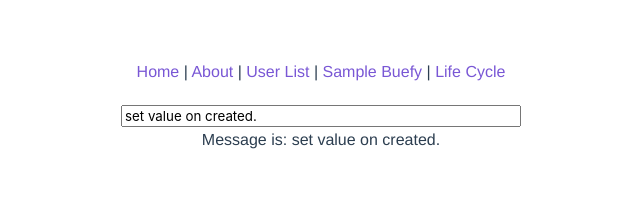
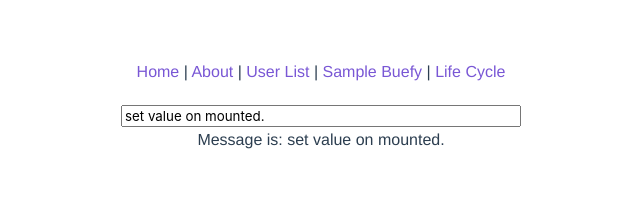
Before and after one commit to ksh-fthr/vue-work, a Vue app: page /life-cycle in a window 1280 px wide. Shown: the top 202 px of the page, without its empty margins (319-959 px from the left). Built offline with nearby package versions, Linux system fonts and the light colour scheme.

Commit message:
フックの動きの確認のためのログの出し方を見直した

```diff
--- a/src/views/LifeCycle.vue
+++ b/src/views/LifeCycle.vue
@@ -1,10 +1,10 @@
 <template>
   <div :class="$style.lifecycle">
     <input
-      v-model="properties.messsage"
-      :class="$style.messsage"
+      v-model="properties.message"
+      :class="$style.message"
       placeholder="edit me">
-    <p>Message is: {{ properties.messsage }}</p>
+    <p>Message is: {{ properties.message }}</p>
   </div>
 </template>
 
@@ -14,7 +14,7 @@ export default {
   data: function() {
     return {
       properties: {
-        messsage: 'default value.',
+        message: 'default value.',
       },
     }
   },
@@ -27,11 +27,10 @@ export default {
    */
   beforeCreate: function() {
     try {
-      this.properties.messsage = 'set value on beforeCreate.'
-      console.log(`messsage is ${this.properties.messsage}`)
+      this.properties.message = 'set value on beforeCreate.'
+      console.log(`message is ${this.properties.message}`)
     } catch (e) {
-      console.log(`[error]: in beforeCreate, ${e.message}`)
-      console.log('[error]: in beforeCreate, because of beforeCreate is called before instance do initialize.')
+      console.log(e)
     }
   },
 
@@ -44,8 +43,8 @@ export default {
    * しかしながら、マウンティングの段階は未開始で、`$el` プロパティはまだ利用できません。
    */
   created: function() {
-    this.properties.messsage = 'set value on created.'
-    console.log(`[LifeCycle] created. this.properties.messsage = ${this.properties.messsage}`)
+    this.properties.message = 'set value on created.'
+    console.log(`[LifeCycle] created. this.properties.message = ${this.properties.message}`)
   },
 
   /**
@@ -54,7 +53,8 @@ export default {
    * `render` 関数が初めて呼び出されようと、マウンティングが開始される直前に呼ばれます。
    */
   beforeMount: function() {
-    console.log(`[LifeCycle] beforeMount. this.properties.messsage = ${this.properties.messsage}`)
+    this.properties.message = 'set value on beforeMount.'
+    console.log(`[LifeCycle] beforeMount. this.properties.message = ${this.properties.message}`)
   },
 
   /**
@@ -69,7 +69,8 @@ export default {
    * このフックはサーバサイドレンダリングでは呼ばれません。
    */
   mounted: function() {
-    console.log(`[LifeCycle] mounted. this.properties.messsage = ${this.properties.messsage}`)
+    this.properties.message = 'set value on mounted.'
+    console.log(`[LifeCycle] mounted. this.properties.message = ${this.properties.message}`)
   },
 
   /**
@@ -85,7 +86,7 @@ export default {
   beforeUpdate: function() {
     // 注意!!
     // beforeUpdate と updated で同じ変数に対してデータを更新かけると無限ループに陥る
-    console.log(`[LifeCycle] beforeUpdate. this.properties.messsage = ${this.properties.messsage}`)
+    console.log(`[LifeCycle] beforeUpdate. this.properties.message = ${this.properties.message}`)
   },
 
   /**
@@ -103,7 +104,7 @@ export default {
   updated: function() {
     // 注意!!
     // beforeUpdate と updated で同じ変数に対してデータを更新かけると無限ループに陥る
-    console.log(`[LifeCycle] updated. this.properties.messsage = ${this.properties.messsage}`)
+    console.log(`[LifeCycle] updated. this.properties.message = ${this.properties.message}`)
   },
 
   /**
@@ -115,7 +116,7 @@ export default {
    * **このフックはサーバサイドレンダリングでは呼ばれません。**
    */
   beforeDestroy: function() {
-    console.log(`[LifeCycle] beforeDestroy. this.properties.messsage = ${this.properties.messsage}`)
+    console.log(`[LifeCycle] beforeDestroy. this.properties.message = ${this.properties.message}`)
   },
 
   /**
@@ -128,7 +129,7 @@ export default {
    * このフックはサーバサイドレンダリングでは呼ばれません。
    */
   destroyed: function() {
-    console.log(`[LifeCycle] destroyed. this.properties.messsage = ${this.properties.messsage}`)
+    console.log(`[LifeCycle] destroyed. this.properties.message = ${this.properties.message}`)
   },
 
   /* ################################ オプション ################################ */
@@ -140,7 +141,7 @@ export default {
    */
   activated: function() {
     // TODO: このフックがどう動くのか､別ブランチで検証する
-    console.log(`[optional] activated. this.properties.messsage = ${this.properties.messsage}`)
+    console.log(`[optional] activated. this.properties.message = ${this.properties.message}`)
   },
 
   /**
@@ -151,7 +152,7 @@ export default {
    */
   deactivated: function() {
     // TODO: このフックがどう動くのか､別ブランチで検証する
-    console.log(`[optional] deactivated. this.properties.messsage = ${this.properties.messsage}`)
+    console.log(`[optional] deactivated. this.properties.message = ${this.properties.message}`)
   },
 
   /**
@@ -164,7 +165,7 @@ export default {
    */
   errorCaptured: function() {
     // TODO: このフックがどう動くのか､別ブランチで検証する
-    console.log(`[optional] errorCaptured. this.properties.messsage = ${this.properties.messsage}`)
+    console.log(`[optional] errorCaptured. this.properties.message = ${this.properties.message}`)
   },
 }
 </script>
@@ -174,7 +175,7 @@ export default {
     margin: 20px;
 }
 
-.messsage {
+.message {
     width: 400px;
 }
 </style>
```
